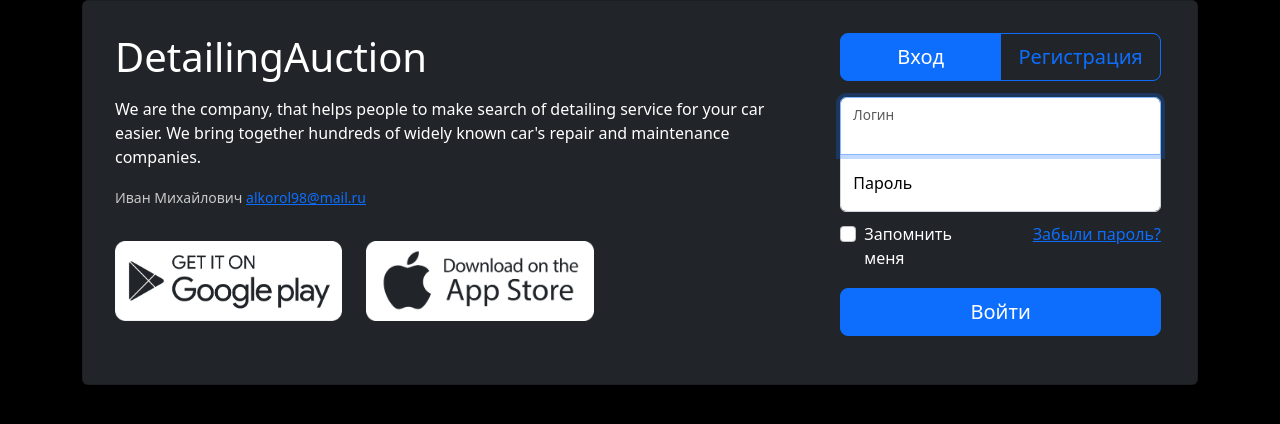
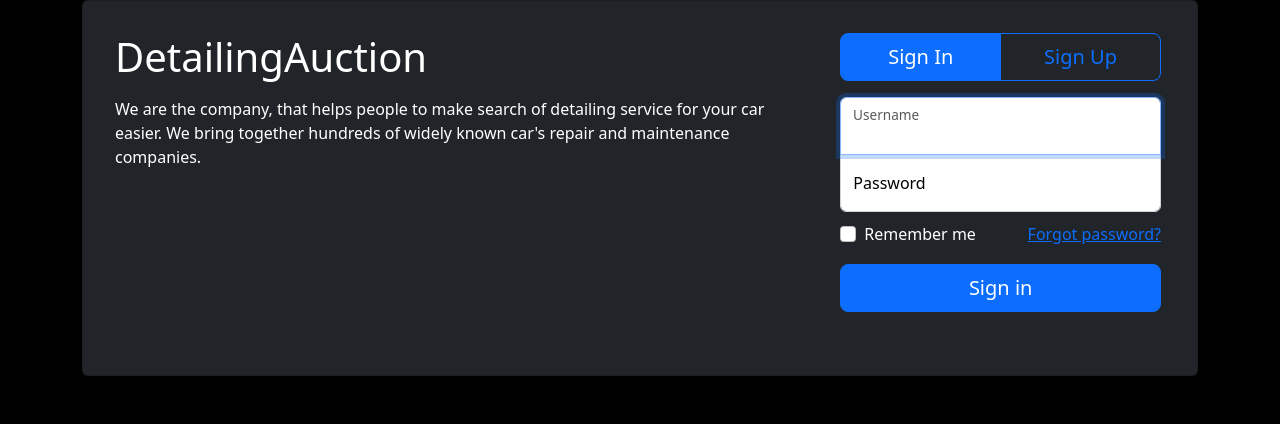
Before and after one commit to kuzminovdmit/DetailingAuctionPlatform, a Django app: template templates/accounts/car_service.html in a window 1280 px wide. Shown: the part 190-614 px from the top of the page. Run offline with Django 4.2, Linux system fonts and the light colour scheme; the template is opened without the code that fills it, so the values that code supplies are empty; some libraries are stand-ins or nearby versions.

Commit message:
Fix localization in auth.html

```diff
--- a/templates/auth.html
+++ b/templates/accounts/auth.html
@@ -9,19 +9,6 @@
           We are the company, that helps people to make search of detailing service for your car easier.
           We bring together hundreds of widely known car's repair and maintenance companies.
         </p>
-        <p class="card-text"><small class="text-muted">Иван Михайлович <a href="mailto:alkorol98@mail.ru">alkorol98@mail.ru</a></small></p>
-        <div class="row row-cols-auto">
-          <div class="col mt-3">
-            <a href="https://play.google.com/store/">
-              <img class="img-fluid" src="{% static 'img/google-play.png' %}" style="height: 5rem;">
-            </a>
-          </div>
-          <div class="col mt-3">
-            <a href="https://apps.apple.com">
-              <img class="img-fluid" src="{% static 'img/app-store.png' %}" style="height: 5rem;">
-            </a>
-          </div>
-        </div>
       </div>
     </div>
     <div class="col-lg-4 col-md-6 col-sm-12">
@@ -30,64 +17,64 @@
           <div class="forms">
             <div class="form login px-1">
               <div class="btn-group btn-group-lg mb-3 d-flex" role="group">
-                <button type="button" class="btn btn-primary w-100">Вход</button>
-                <button type="button" class="btn btn-outline-primary w-100 signup-link">Регистрация</button>
+                <button type="button" class="btn btn-primary w-100">Sign In</button>
+                <button type="button" class="btn btn-outline-primary w-100 signup-link">Sign Up</button>
               </div>
-              <form class="form-signin" action="{% url 'sign_in' %}" method="post">
+              <form class="form-signin" action="{% url 'accounts:sign_in' %}" method="post">
                 {% csrf_token %}
                 {% if login_form.non_field_errors %}
                   <div class="alert alert-danger" role="alert">
-                    Неверно введены логин или пароль!
+                    Wrong username and (or) password!
                   </div>
                 {% endif %}
                 <div class="form-floating">
                   <input type="text" class="form-control {% if login_form.non_field_errors %}is-invalid{% endif %}" name="username" autofocus required id="id_username" placeholder="username">
-                  <label for="id_username">Логин</label>
+                  <label for="id_username">Username</label>
                 </div>
                 <div class="form-floating">
                   <input type="password" class="form-control {% if login_form.non_field_errors %}is-invalid{% endif %}" name="password" required id="id_password" placeholder="password">
-                  <label for="id_for_password">Пароль</label>
+                  <label for="id_for_password">Password</label>
                 </div>
                 <div class="mb-3 row">
                   <div class="col">
                     <div class="form-check">
                       <input class="form-check-input" type="checkbox" value="" id="flexCheckDefault">
-                      <label class="form-check-label" for="flexCheckDefault">Запомнить меня</label>
+                      <label class="form-check-label" for="flexCheckDefault">Remember me</label>
                     </div>
                   </div>
                   <div class="col text-end">
-                    <a href="#">Забыли пароль?</a>
+                    <a href="#">Forgot password?</a>
                   </div>
                 </div>
                 <div class="mb-3 d-flex justify-content-center">
-                  <button class="w-100 btn btn-lg btn-primary" type="submit">Войти</button>
+                  <button class="w-100 btn btn-lg btn-primary" type="submit">Sign in</button>
                 </div>
               </form>
             </div>
             <div class="form signup px-1">
               <div class="btn-group btn-group-lg mb-3 d-flex" role="group">
-                <button type="button" class="btn btn-outline-primary w-100 login-link">Вход</button>
-                <button type="button" class="btn btn-primary w-100">Регистрация</button>
+                <button type="button" class="btn btn-outline-primary w-100 login-link">Sign In</button>
+                <button type="button" class="btn btn-primary w-100">Sign Up</button>
               </div>
-              <form id="sign_up" class="form-signin" action="{% url 'sign_up' %}" method="post">
+              <form id="sign_up" class="form-signin" action="{% url 'accounts:sign_up' %}" method="post">
                 {% csrf_token %}
                 <div class="form-floating">
                   <input type="text" class="form-control" name="username" id="id_username" autofocus required placeholder="username">
-                  <label for="id_username">Логин</label>
+                  <label for="id_username">Username</label>
                   <div class="invalid-tooltip invisible"></div>
                 </div>
                 <div class="form-floating">
                   <input type="password" class="form-control" name="password1" id="id_for_password1" required placeholder="password">
-                  <label for="id_for_password1">Пароль</label>
+                  <label for="id_for_password1">Password</label>
                   <div id="id_for_password1_tooltip" class="invalid-tooltip invisible"></div>
                 </div>
                 <div class="form-floating">
                   <input type="password" class="form-control" name="password2" id="id_for_password2" required placeholder="password">
-                  <label for="id_for_password2">Пароль (повторно)</label>
+                  <label for="id_for_password2">Password (again)</label>
                   <div id="id_for_password2_tooltip" class="invalid-tooltip invisible"></div>
                 </div>
                 <div class="mb-3 d-flex justify-content-center">
-                  <button class="w-100 btn btn-lg btn-primary" type="submit">Зарегистрироваться</button>
+                  <button class="w-100 btn btn-lg btn-primary" type="submit">Sign Up</button>
                 </div>
               </form>
             </div>
@@ -125,14 +112,14 @@
           error.preventDefault();
           firstPassword.classList.add("is-invalid");
           firstPasswordTooltip.classList.remove('invisible');
-          firstPasswordTooltip.innerText = 'Длина пароля должна быть 8-20 символов!';
+          firstPasswordTooltip.innerText = 'Password length must be 8-20 symbols!';
       };
 
       if (firstPassword.value !== secondPassword.value) {
           error.preventDefault();
           secondPassword.classList.add("is-invalid");
           secondPasswordTooltip.classList.remove('invisible');
-          secondPasswordTooltip.innerText = 'Пароли не совпадают!';
+          secondPasswordTooltip.innerText = 'Passwords does not match!';
       };
   });
 
```
